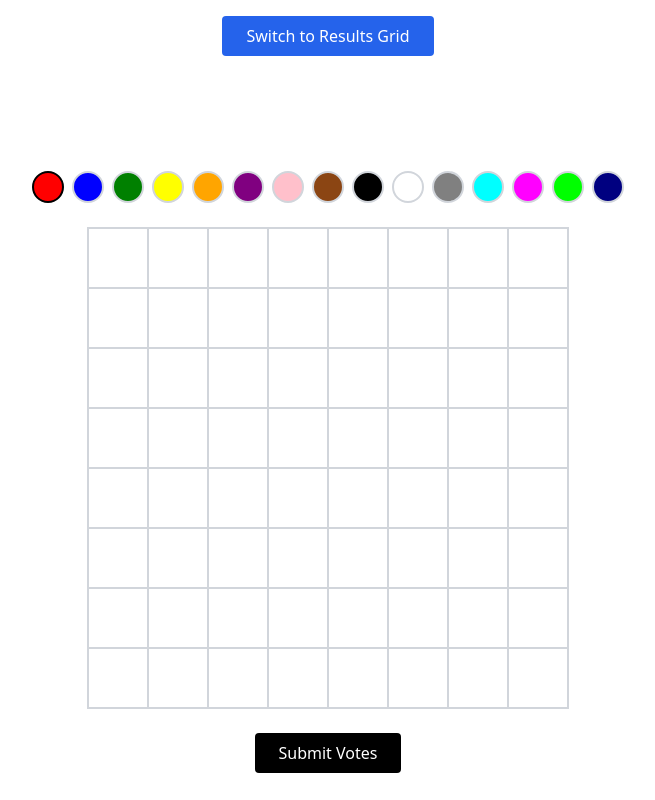
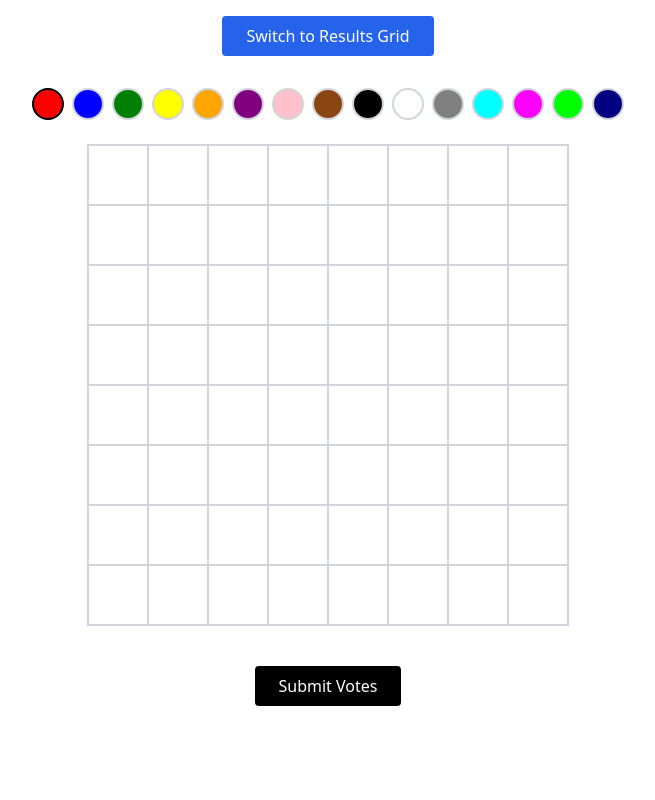
Before and after one commit to rowancasselman/Website, a React (Vite) app: page / in a window 1280 px wide. Shown: the whole page, without its empty margins (312-967 px from the left). Built offline with nearby package versions, Linux system fonts and the light colour scheme.

Commit message:
Describe what you changed

```diff
--- a/src/App.tsx
+++ b/src/App.tsx
@@ -8,8 +8,7 @@ export default function App() {
   const [showResults, setShowResults] = useState(false);
 
   return (
-  <div className="min-h-screen bg-white overflow-y-auto">
-    <div className="flex flex-col items-center p-4">
+    <div className="min-h-screen bg-white flex flex-col items-center justify-center p-4">
       {/* Toggle Button */}
       <button
         className="mb-4 px-6 py-2 bg-blue-600 text-white rounded hover:bg-blue-700"
@@ -26,11 +25,7 @@ export default function App() {
         </div>
       </div>
 
-      {/* Spacer for scroll padding on mobile */}
-      <div className="h-32 sm:h-16" />
-
       <Toaster position="bottom-center" />
     </div>
-  </div>
-);
+  );
 }
--- a/src/components/PlotGrid.tsx
+++ b/src/components/PlotGrid.tsx
@@ -168,7 +168,7 @@ export default function PlotGrid() {
   }, []);
 
   return (
-    <div className="flex items-center justify-center min-h-screen bg-white flex-col space-y-6 relative">
+  <div className="min-h-screen overflow-y-auto bg-white flex flex-col items-center p-4 space-y-6">
     {/* Top: Paintbrush */}
     <div className="flex flex-wrap justify-center gap-2">
       {allowedColors.map(color => (
@@ -181,9 +181,8 @@ export default function PlotGrid() {
       ))}
     </div>
 
-      {/* Grid container wrapper for relative positioning */}
+    {/* Grid container wrapper */}
     <div className="relative">
-        {/* Grid */}
       <div
         className="grid border border-gray-300"
         style={{
@@ -225,7 +224,7 @@ export default function PlotGrid() {
           className="absolute bg-white border shadow p-2 rounded text-sm space-y-1"
           style={{
             top: hoverVotes.y * plotSizePx + 75,
-              left: hoverVotes.x * plotSizePx - 0,
+            left: hoverVotes.x * plotSizePx,
             zIndex: 50,
             pointerEvents: 'none',
             minWidth: 80,
@@ -239,12 +238,12 @@ export default function PlotGrid() {
               </div>
             ) : null
           )}
-            {Object.keys(hoverVotes.votes).length === 0 && <div>No votes</div>}
         </div>
       )}
     </div>
 
-      {/* Submit Button */}
+    {/* Submit Button with extra bottom margin */}
+    <div className="mb-10">
       <button
         className={`mt-4 px-6 py-2 rounded ${
           hasSubmittedThisSession
@@ -257,5 +256,7 @@ export default function PlotGrid() {
         {hasSubmittedThisSession ? 'Already Submitted' : 'Submit Votes'}
       </button>
     </div>
+  </div>
 );
+
 }
```
Lines whose indentation alone changed are shown as unchanged.
